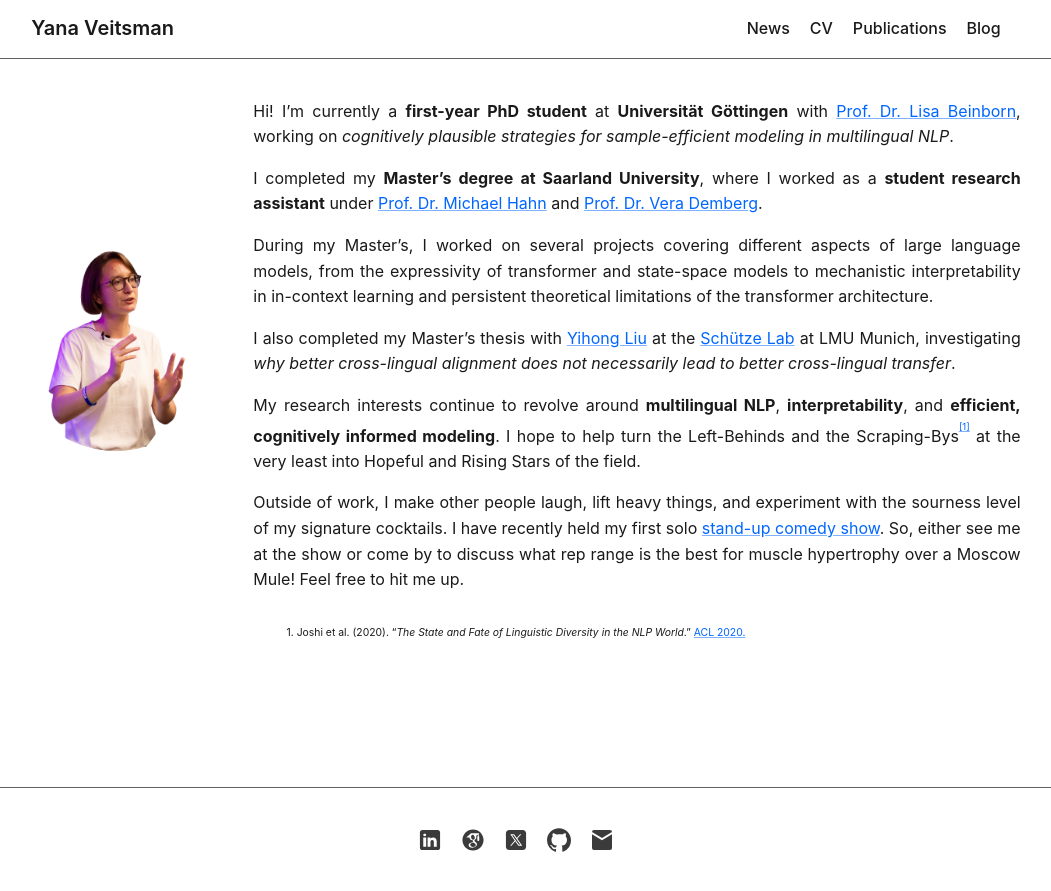
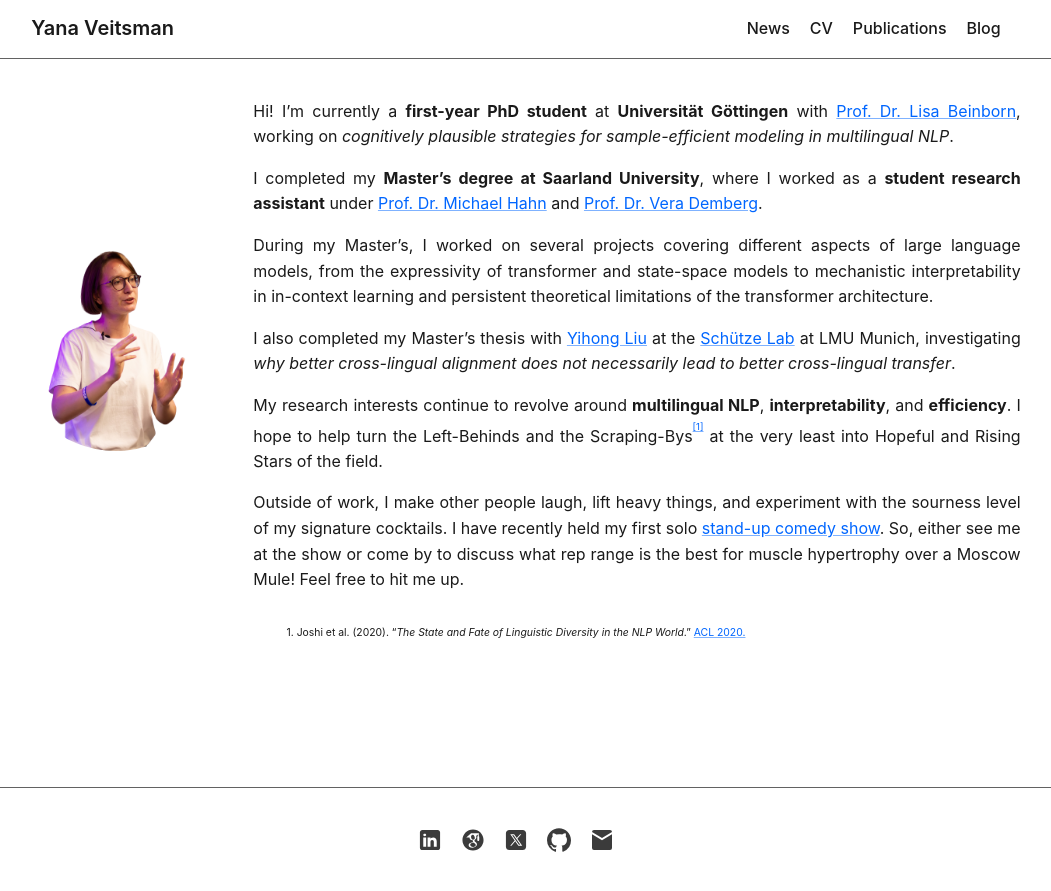
Before and after one commit to yan-vei/yan-vei.github.io, a Jekyll site: the page built from index.html, in a window 1280 px wide. Shown: the top 891 px of the page, without its empty margins (124-1175 px from the left). Built offline with Jekyll 4.4.1, drawn with Linux system fonts in a browser that asks for light colours.

Commit message:
too bad i trusted chatgpt to polish page description because it lied

```diff
--- a/index.html
+++ b/index.html
@@ -40,7 +40,7 @@ permalink: /
 
     <p>
       My research interests continue to revolve around <strong>multilingual NLP</strong>,
-      <strong>interpretability</strong>, and <strong>efficient, cognitively informed modeling</strong>.
+      <strong>interpretability</strong>, and <strong>efficiency</strong>.
       I hope to help turn the Left-Behinds and the Scraping-Bys<sup id="fnref-acl"><a href="#fn-acl" class="footnote-ref">[1]</a></sup>
       at the very least into Hopeful and Rising Stars of the field.
     </p>
```
